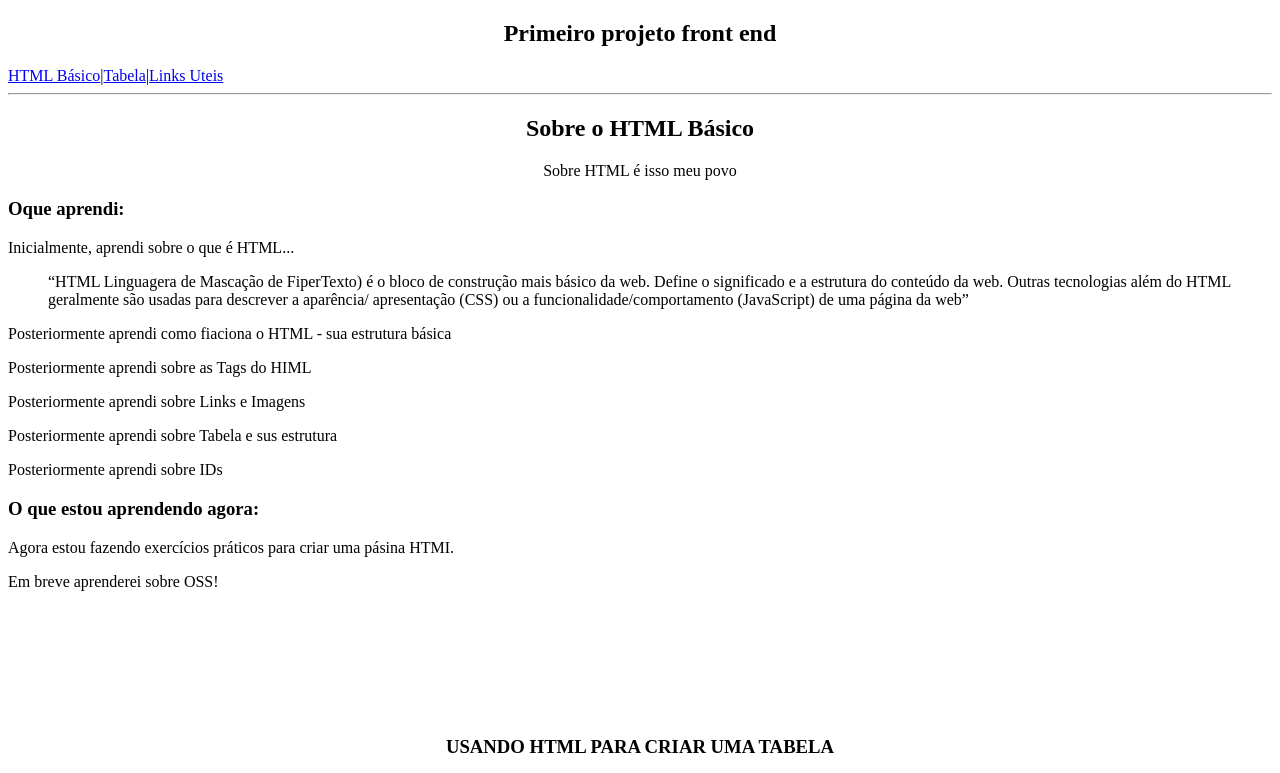
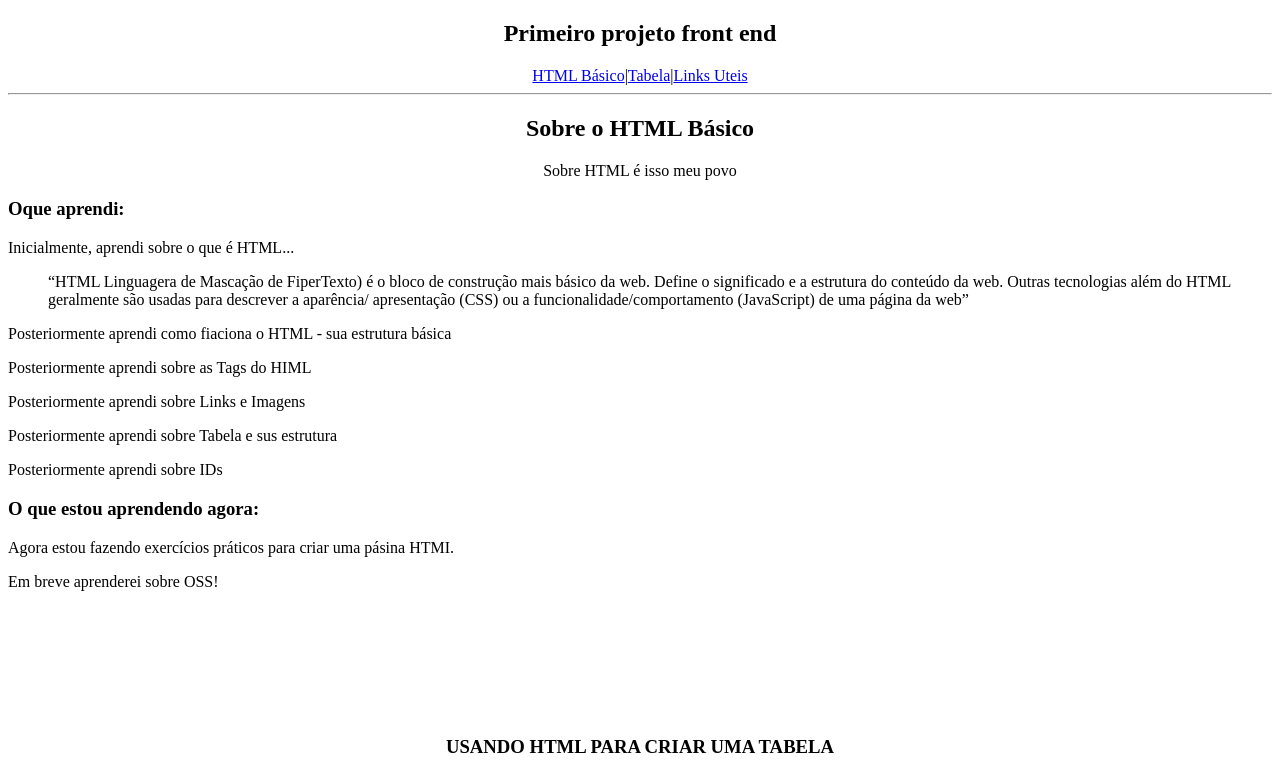
Before and after one commit to YspaceBR/tstucb, a plain HTML site: page projeto01.html in a window 1280 px wide. Shown: the top 773 px of the page. Drawn offline with Linux system fonts and the light colour scheme.

Commit message:
Add files via upload

```diff
--- a/projeto01.html
+++ b/projeto01.html
@@ -10,11 +10,12 @@
 
 <body>
     <!--Cabeçalho 1-->
-    <h2 style="text-align: center;">Primeiro projeto front end</h2>
-    <nav>
-        <a href="#htmlbásico" style="text-align: center;">HTML Básico</a>|<a href="#tabela">Tabela</a>|<a
-            href="#rodape">Links Uteis</a>
-    </nav>
+    <section style="text-align: center;">
+        <h2>Primeiro projeto front end</h2>
+        <a href="#htmlbásico" style="text-align: center;">HTML Básico</a>|<a href="#tabela"
+            style="text-align: center;">Tabela</a>|<a href="#rodape" style="text-align: center;">Links Uteis</a>
+        </nav>
+    </section>
     <hr>
     <!--Cabeçalho 2-->
     <section id="htmlbásico">
```
